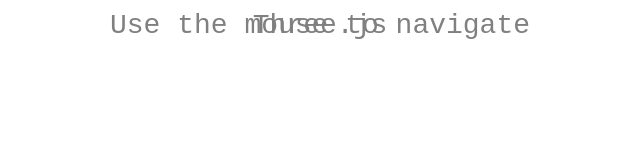
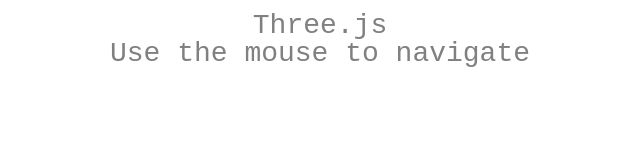
Before and after one commit to njalsson/njalsson.github.io, a plain HTML site: page index.html in a window 1280 px wide. Shown: the whole page, without its empty margins (320-960 px from the left). Drawn offline with nearby package versions, Linux system fonts and the light colour scheme.

Commit message:
fixed the p tag

```diff
--- a/index.html
+++ b/index.html
@@ -5,7 +5,7 @@
 	</head>
 	<body>
 		<div id="info">Three.js</div>
-		<div id="info">Use the mouse to navigate </div>
+		<p id="info">Use the mouse to navigate </p>
 		<script src="js/three.js"></script>
 		<script src="js/controls/OrbitControls.js"></script>
 		<script src="js/ObjectLoader.js"></script>
```
